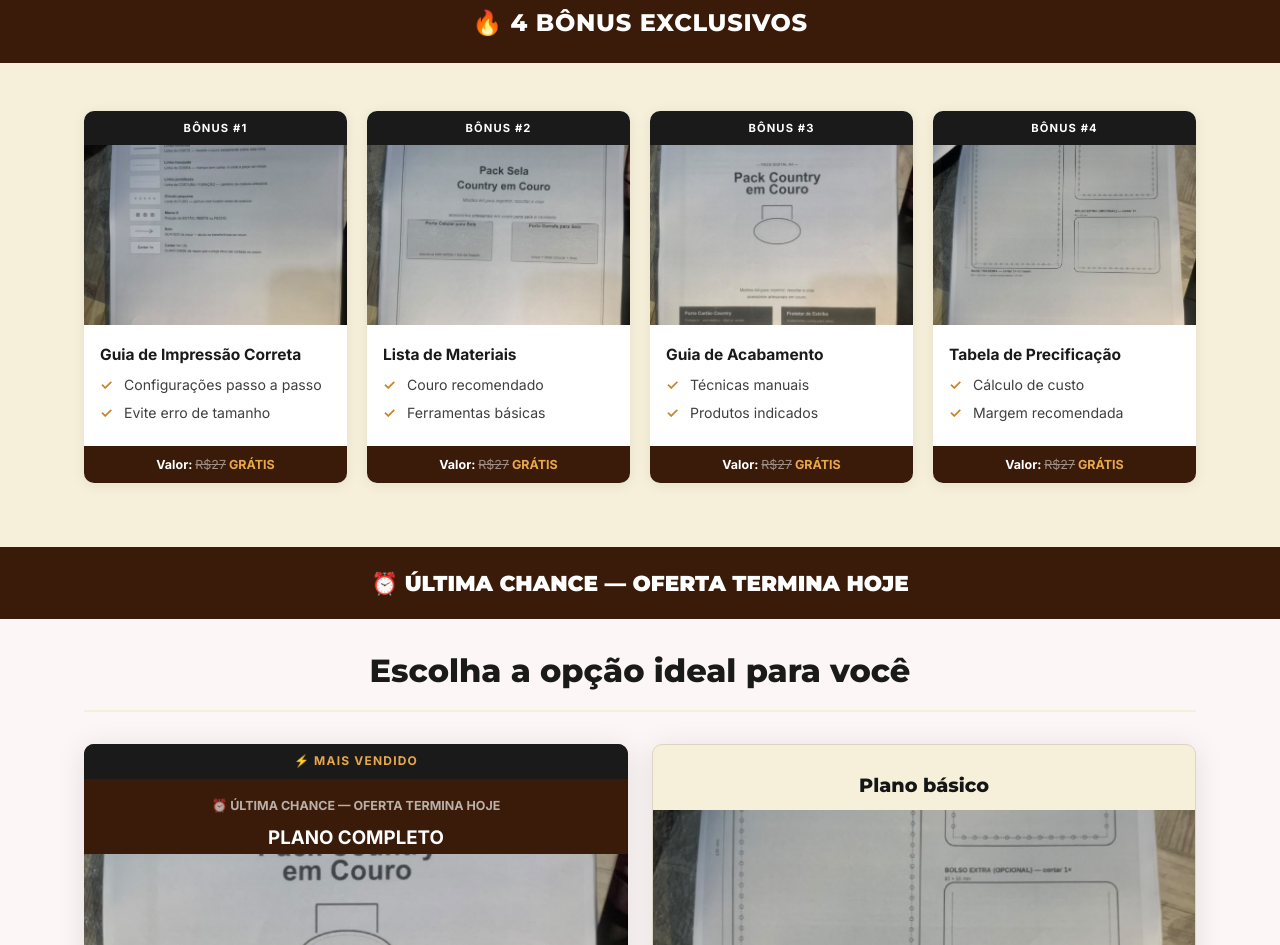
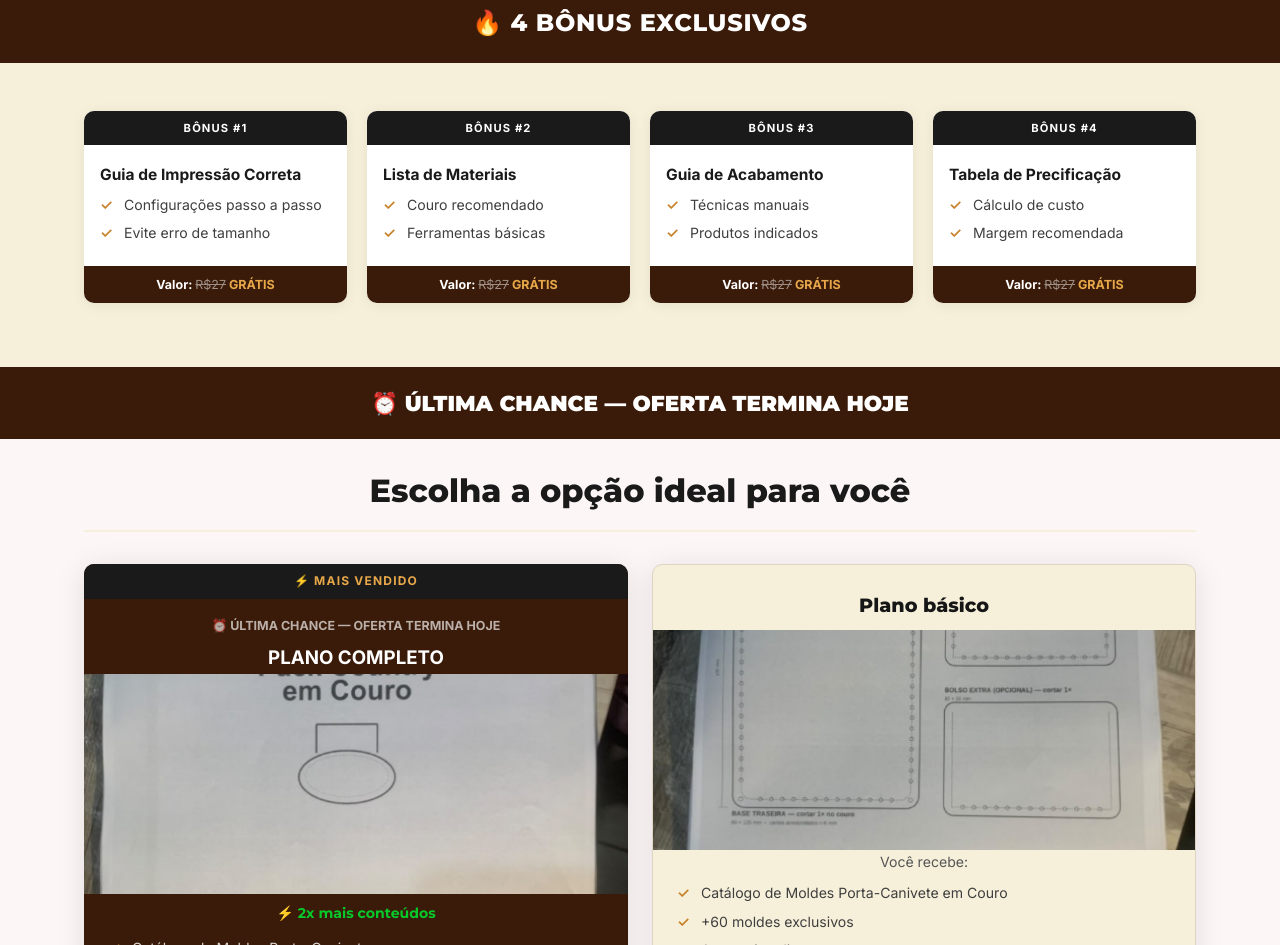
Before and after one commit to dudunike/moldcoro, a plain HTML site: page index.html in a window 1280 px wide. Shown: the part 5987-6932 px from the top of the page. Drawn offline with Linux system fonts and the light colour scheme.

Commit message:
fix: remove imagens da seção de bônus conforme solicitado

```diff
--- a/index.html
+++ b/index.html
@@ -203,7 +203,6 @@
     <div class="bonus-cards-grid">
       <div class="bonus-card">
         <div class="bonus-card__num">BÔNUS #1</div>
-        <img src="img22/2026-06-22_21-32.png" loading="lazy" class="bonus-card__img" />
         <div class="bonus-card__body">
           <p class="bonus-card__title">Guia de Impressão Correta</p>
           <ul class="icon-list icon-list--sm">
@@ -215,7 +214,6 @@
       </div>
       <div class="bonus-card">
         <div class="bonus-card__num">BÔNUS #2</div>
-        <img src="img22/2026-06-22_21-32_1.png" loading="lazy" class="bonus-card__img" />
         <div class="bonus-card__body">
           <p class="bonus-card__title">Lista de Materiais</p>
           <ul class="icon-list icon-list--sm">
@@ -227,7 +225,6 @@
       </div>
       <div class="bonus-card">
         <div class="bonus-card__num">BÔNUS #3</div>
-        <img src="img22/2026-06-22_21-33.png" loading="lazy" class="bonus-card__img" />
         <div class="bonus-card__body">
           <p class="bonus-card__title">Guia de Acabamento</p>
           <ul class="icon-list icon-list--sm">
@@ -239,7 +236,6 @@
       </div>
       <div class="bonus-card">
         <div class="bonus-card__num">BÔNUS #4</div>
-        <img src="img22/2026-06-22_21-33_1.png" loading="lazy" class="bonus-card__img" />
         <div class="bonus-card__body">
           <p class="bonus-card__title">Tabela de Precificação</p>
           <ul class="icon-list icon-list--sm">
```
